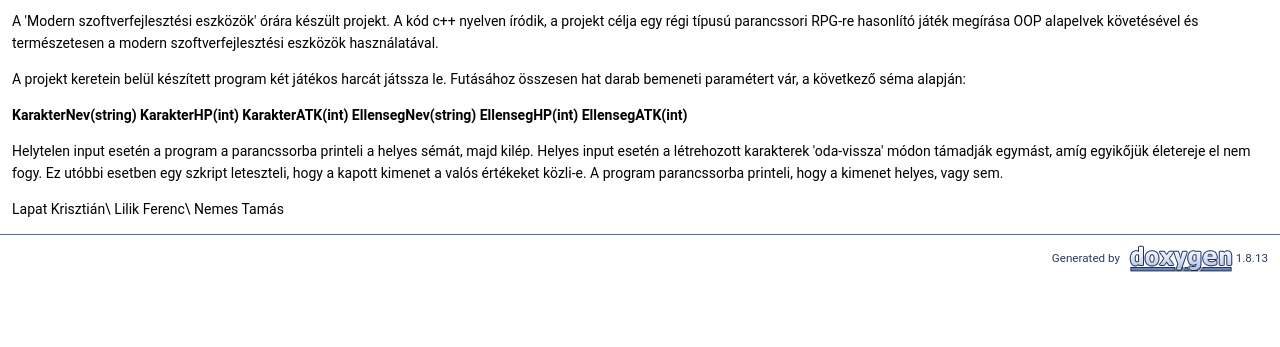
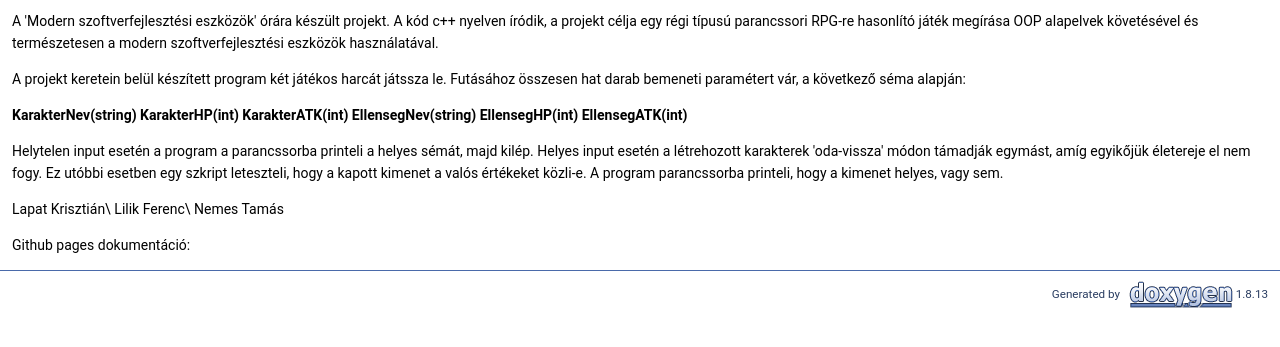
Before and after one commit to Teaching-projects/SZE-MOSZE-2020-Merida_dualthrust, a plain HTML site: page autotoc_md0.html in a window 1280 px wide. Shown: the part 137-484 px from the top of the page. Drawn offline with Linux system fonts and the light colour scheme; a script that the page names is missing.

Commit message:
Update gh-pages to output generated at 266859f

```diff
--- a/autotoc_md0.html
+++ b/autotoc_md0.html
@@ -68,7 +68,8 @@ $(function() {
 <p>A projekt keretein belül készített program két játékos harcát játssza le. Futásához összesen hat darab bemeneti paramétert vár, a következő séma alapján:</p>
 <p><b>KarakterNev(string) KarakterHP(int) KarakterATK(int) EllensegNev(string) EllensegHP(int) EllensegATK(int)</b></p>
 <p>Helytelen input esetén a program a parancssorba printeli a helyes sémát, majd kilép. Helyes input esetén a létrehozott karakterek 'oda-vissza' módon támadják egymást, amíg egyikőjük életereje el nem fogy. Ez utóbbi esetben egy szkript leteszteli, hogy a kapott kimenet a valós értékeket közli-e. A program parancssorba printeli, hogy a kimenet helyes, vagy sem.</p>
-<p>Lapat Krisztián\ Lilik Ferenc\ Nemes Tamás </p>
+<p>Lapat Krisztián\ Lilik Ferenc\ Nemes Tamás</p>
+<p>Github pages dokumentáció: </p>
 </div></div><!-- contents -->
 <!-- start footer part -->
 <hr class="footer"/><address class="footer"><small>
```
